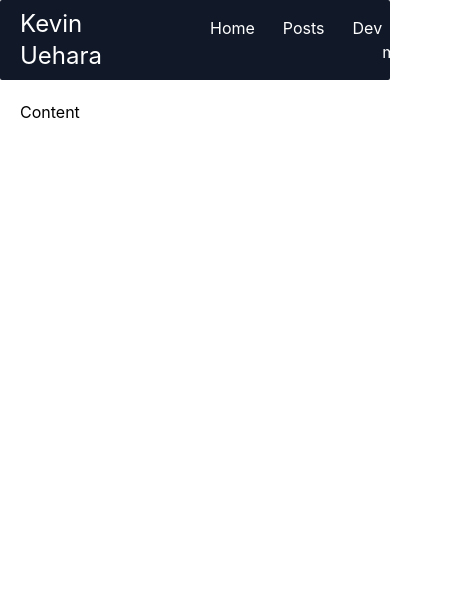
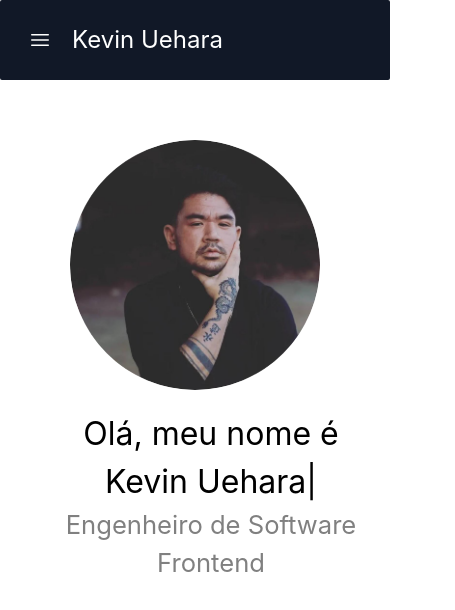
Before and after one commit to kevinuehara/kevin-uehara, a Next.js app: page / in a window 390 px wide. Shown: the top 610 px of the page, 455 px wide, since content can reach past the window. Built offline with nearby package versions, Linux system fonts and the light colour scheme.

Commit message:
feat: Adding responsive behaviour

```diff
--- a/next.config.js
+++ b/next.config.js
@@ -2,6 +2,6 @@
 const nextConfig = {
   reactStrictMode: true,
   swcMinify: true,
-}
+};
 
-module.exports = nextConfig
+module.exports = nextConfig;
--- a/package.json
+++ b/package.json
@@ -22,6 +22,7 @@
   "devDependencies": {
     "autoprefixer": "^10.4.13",
     "postcss": "^8.4.19",
+    "react-type-animation": "^2.1.2",
     "tailwindcss": "^3.2.4"
   }
 }
--- a/src/components/Header/index.tsx
+++ b/src/components/Header/index.tsx
@@ -1,4 +1,5 @@
 import Link from "next/link";
+import { SideBar } from "../SideBar";
 
 const links = [
   { label: "Home", href: "/" },
@@ -9,9 +10,15 @@ const links = [
 
 export default function Header() {
   return (
-    <div className="flex bg-gray-900 text-white h-20 rounded-sm items-center w-screen">
+    <div
+      className={`
+      flex items-center
+      bg-gray-900 text-white
+      h-20 rounded-sm  w-screen`}
+    >
+      <SideBar items={links} className={`sm:hidden`} />
       <h1 className="ml-5 text-2xl">Kevin Uehara</h1>
-      <nav className="ml-20">
+      <nav className="ml-20 hidden sm:block">
         <ul className="flex">
           {links.map(({ label, href }) => (
             <li key={label}>
--- /dev/null
+++ b/src/components/SideBar/index.tsx
@@ -0,0 +1,43 @@
+import Link from "next/link";
+import { useState } from "react";
+import { HamburguerIcon } from "../icons";
+
+interface SideBarProps {
+  items: { label: string; href?: string }[];
+  className?: string;
+}
+
+export const SideBar = ({ items, className }: SideBarProps) => {
+  const [isActive, setIsActive] = useState(false);
+
+  return (
+    <div className={className}>
+      <div
+        className={`cursor-pointer ml-7`}
+        onClick={() => setIsActive(!isActive)}
+      >
+        <HamburguerIcon />
+      </div>
+
+      <aside
+        className={`top-18  w-[35vw] h-full bg-gray-900 z-40 fixed ease-in-out duration-300 ${
+          isActive ? "left-0" : "-left-80"
+        }
+          `}
+      >
+        <div className="mt-5">
+          <ul className="flex flex-col">
+            {items.map(({ label, href = "" }) => (
+              <li
+                key={label}
+                className="p-3 pl-10 w-full hover:bg-gray-500 cursor-pointer"
+              >
+                <Link href={href}>{label}</Link>
+              </li>
+            ))}
+          </ul>
+        </div>
+      </aside>
+    </div>
+  );
+};
--- /dev/null
+++ b/src/components/icons/index.tsx
@@ -0,0 +1,16 @@
+export const HamburguerIcon = () => (
+  <svg
+    xmlns="http://www.w3.org/2000/svg"
+    fill="none"
+    viewBox="0 0 24 24"
+    strokeWidth={1.5}
+    stroke="currentColor"
+    className="w-6 h-6"
+  >
+    <path
+      strokeLinecap="round"
+      strokeLinejoin="round"
+      d="M3.75 6.75h16.5M3.75 12h16.5m-16.5 5.25h16.5"
+    />
+  </svg>
+);
--- a/src/pages/index.tsx
+++ b/src/pages/index.tsx
@@ -1,12 +1,44 @@
 import Header from "../components/Header";
 import { MainContainer } from "../components/MainContainer";
+import { TypeAnimation } from "react-type-animation";
+import Image from "next/image";
+import profilePic from "../images/profile.png";
 
 export default function MainPage() {
   return (
     <div>
       <Header />
       <MainContainer>
-        <h2>Content</h2>
+        <div
+          className={`
+            flex items-center md:items-start flex-col md:flex-row md:justify-center
+            mt-10
+          `}
+        >
+          <Image
+            className={`
+              rounded-full
+              h-3/5
+            `}
+            src={profilePic}
+            alt="Profile Image"
+            width="250"
+          />
+          <div className="flex flex-col items-start mt-5 ml-8 text-center">
+            <TypeAnimation
+              sequence={["Olá, meu nome é Kevin Uehara"]}
+              wrapper="div"
+              cursor={true}
+              style={{ fontSize: "2em" }}
+            />
+            <TypeAnimation
+              sequence={[1500, "Engenheiro de Software Frontend"]}
+              wrapper="div"
+              cursor={false}
+              style={{ fontSize: "1.6em", color: "gray", textAlign: "center" }}
+            />
+          </div>
+        </div>
       </MainContainer>
     </div>
   );
```
Also changed, not shown: src/styles/index.module.css (added, +33 -0 lines), src/images/profile.png (added), 1 other file (tests, documents, lock files or other folders).
